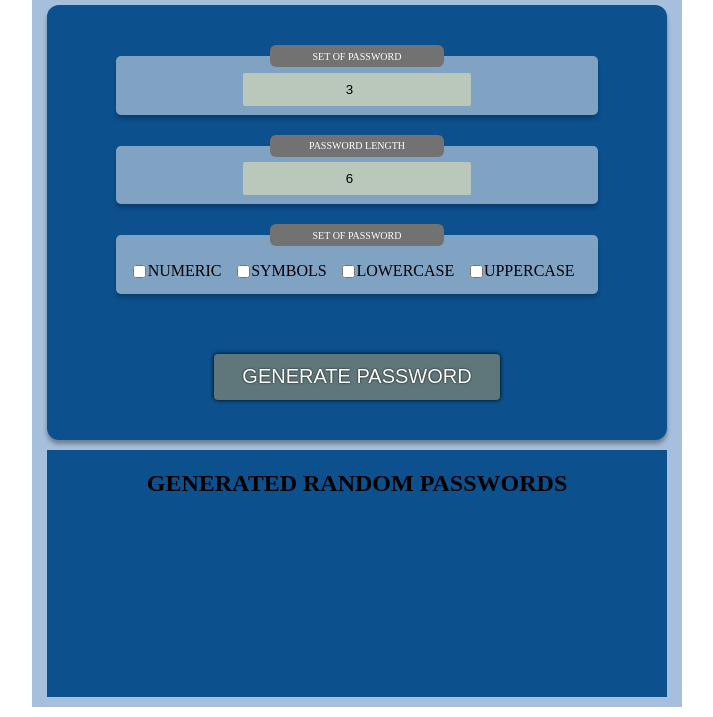
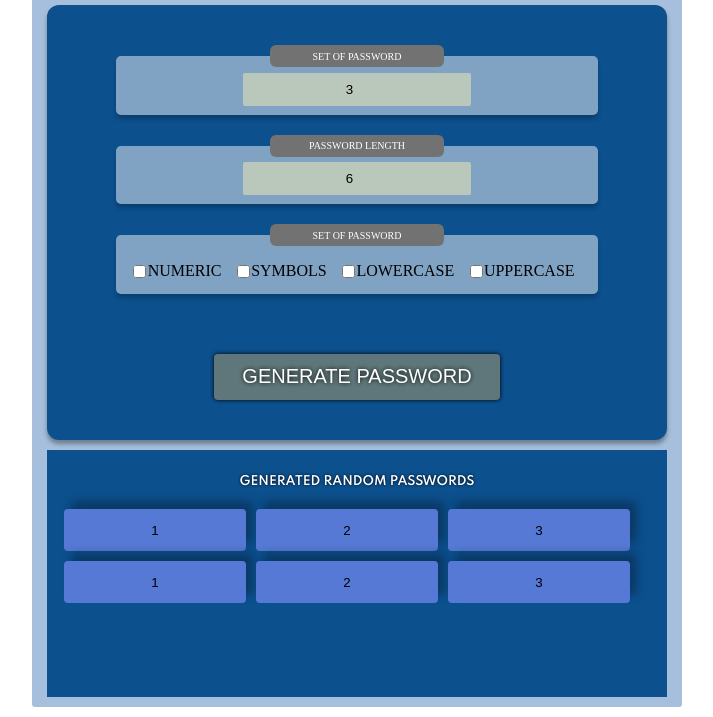
Before and after one commit to chris24-fullStackDev/SCRIM_Random-Password, a plain HTML site: page index.html in a window 1280 px wide. Shown: the part 183-900 px from the top of the page, without its empty margins (283-996 px from the left). Drawn offline with Linux system fonts and the light colour scheme.

Commit message:
LAYOUT 90%

```diff
--- /dev/null
+++ b/components/Passwords/passwords.css
@@ -0,0 +1,32 @@
+body {
+    box-sizing: border-box;
+    padding: 20% 10%;
+}
+
+.footer-password {
+    width: 600px;
+    height: 250px;
+    background-color: #0C508E;
+}
+.password-output-container {
+    width: 600px;
+    height: 50px;
+    border-radius: 5px;
+    display: flex;
+    flex-direction: row;
+    flex-wrap: wrap;
+    align-items: center;
+    justify-content: center;
+    column-gap: 10px;
+    row-gap: 10px;
+}
+
+.password-output {
+    background-color: #5579D4;
+    width: 182px;
+    height: 42px;
+    border: none;
+    border-radius: 4px;
+    cursor: pointer;
+    box-shadow: 7px -8px 10px rgba(0, 0, 0, 0.288);;
+}
--- a/index.html
+++ b/index.html
@@ -77,8 +77,20 @@
       </section>
       <!-- * GENERATED PASSWORD CONTAINER -->
 
-      <section class="generated-password">
-        <h1>GENERATED RANDOM PASSWORDS</h1>
+      <section class="generated-password-container">
+        <p class="password-footer">GENERATED RANDOM PASSWORDS</p>
+        <div class="password-list">
+          <!-- & INSERT GENERATED PASSWORDS HERE -->
+          <div class="password-output-container">
+            <button class="password-output">1</button>
+            <button class="password-output">2</button>
+            <button class="password-output">3</button>
+            <button class="password-output">1</button>
+            <button class="password-output">2</button>
+            <button class="password-output">3</button>
+        </div>
+
+        </div>
       </section>
 
     </main>
--- a/styles.css
+++ b/styles.css
@@ -7,7 +7,10 @@
     font-family: SpartanBold;
     src: url("fonts/Spartan-Bold.ttf");
 }
-
+@font-face {
+    font-family: Spartan-SemiBold;
+    src: url("fonts/Spartan-SemiBold.ttf");
+}
 body {
     box-sizing: border-box;
 }
@@ -25,6 +28,7 @@ p {
     margin: 10px auto;
     padding: 10px 15px;
     gap: 10px;
+    border-radius: 3px;
 }
 /** APP HEADER */
 .app-header {
@@ -173,7 +177,7 @@ p {
     border-radius: 4px;
     border: none;
     cursor: pointer;
-    text-shadow: 0 0 2px black;
+    text-shadow: 0 0 4px black;
     box-shadow:  0 0 4px black;
     margin-top: 40px;
 
@@ -190,11 +194,48 @@ p {
 .generate-button:active {
     transform: scale(.97);
 }
-
-.generated-password {
+/* * GENERATED PASSWORD LIST */
+.generated-password-container {
+    display: flex;
+    flex-direction: column;
+    text-align: center;
     width: 100%;
     height: 250px;
     background-color: #0C508E;
-    text-align: center;
+    font-family: Spartan;
+    font-size: 12px;
 
 }
+
+.password-footer {
+    font-family: Spartan-SemiBold;
+    font-size: 12px;
+    color: white;
+    margin-top: 25px;
+    text-shadow: 0 0 3px black;
+    margin-bottom: 20px;
+}
+
+.password-output-container {
+    width: 600px;
+    height: 50px;
+    border-radius: 5px;
+    display: flex;
+    flex-direction: row;
+    flex-wrap: wrap;
+    align-items: center;
+    justify-content: center;
+    column-gap: 10px;
+    row-gap: 10px;
+}
+
+.password-output {
+    background-color: #5579D4;
+    width: 182px;
+    height: 42px;
+    border: none;
+    border-radius: 4px;
+    cursor: pointer;
+    box-shadow: 7px -8px 10px rgba(0, 0, 0, 0.288);;
+
+}
```
Also changed, not shown: components/Passwords/passwords.html (added, +24 -0 lines).
